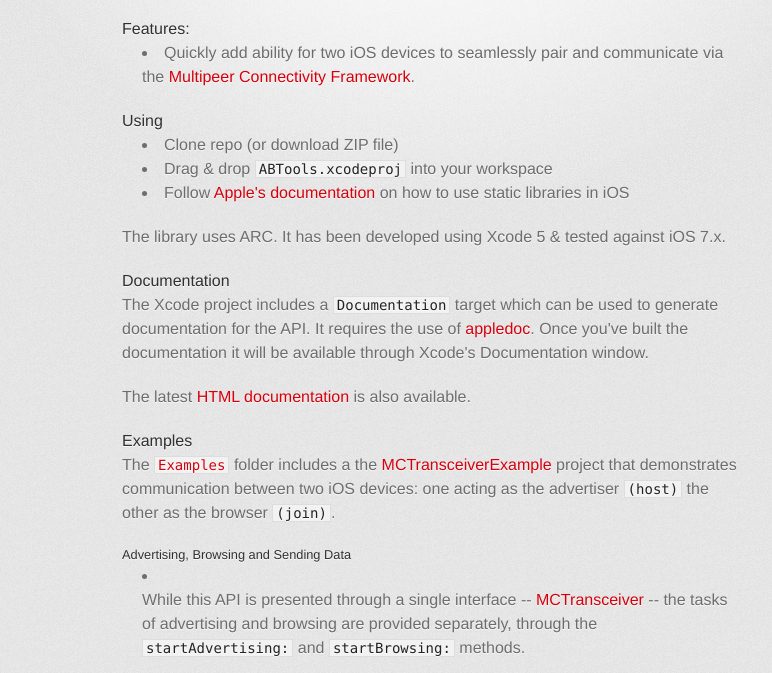
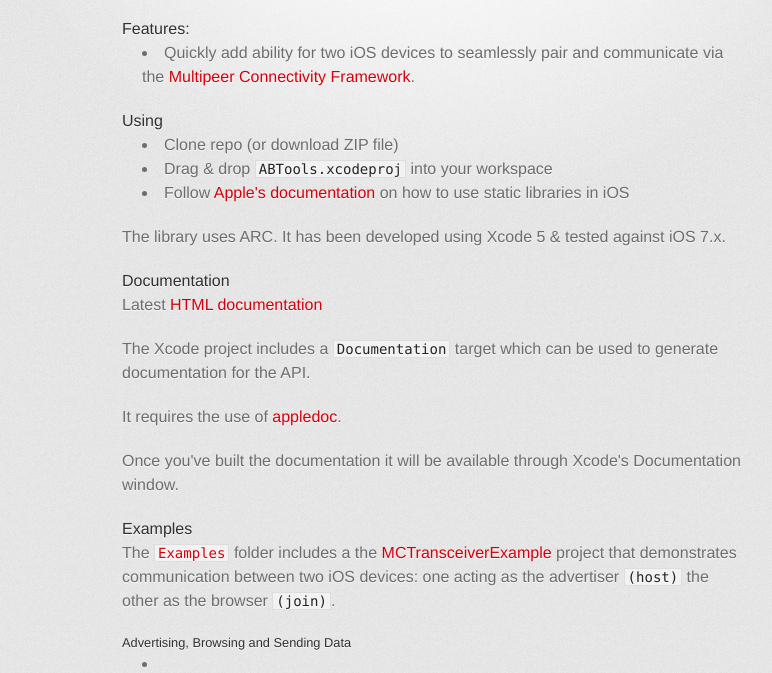
Before and after one commit to codeswimmer/MCTransceiver, a plain HTML site: page index.html in a window 1280 px wide. Shown: the part 377-1050 px from the top of the page, without its empty margins (208-980 px from the left). Drawn offline with Linux system fonts and the light colour scheme; a web font is replaced by a local one.

```diff
--- a/index.html
+++ b/index.html
@@ -53,9 +53,13 @@
 <h5>
 <a name="documentation" class="anchor" href="#documentation"><span class="octicon octicon-link"></span></a>Documentation</h5>
 
-<p>The Xcode project includes a <code>Documentation</code> target which can be used to generate documentation for the API. It requires the use of <a href="http://gentlebytes.com/appledoc/">appledoc</a>. Once you've built the documentation it will be available through Xcode's Documentation window.</p>
+<p>Latest <a href="http://keithermel.github.io/MCTransceiver/docs/Classes/MCTransceiver.html">HTML documentation</a></p>
 
-<p>The latest <a href="https://github.com/KeithErmel/MCTransceiver/docs/index.html">HTML documentation</a> is also available.</p>
+<p>The Xcode project includes a <code>Documentation</code> target which can be used to generate documentation for the API. </p>
+
+<p>It requires the use of <a href="http://gentlebytes.com/appledoc/">appledoc</a>. </p>
+
+<p>Once you've built the documentation it will be available through Xcode's Documentation window.</p>
 
 <h5>
 <a name="examples" class="anchor" href="#examples"><span class="octicon octicon-link"></span></a>Examples</h5>
```
Also changed, not shown: params.json (+1 -1 lines).
